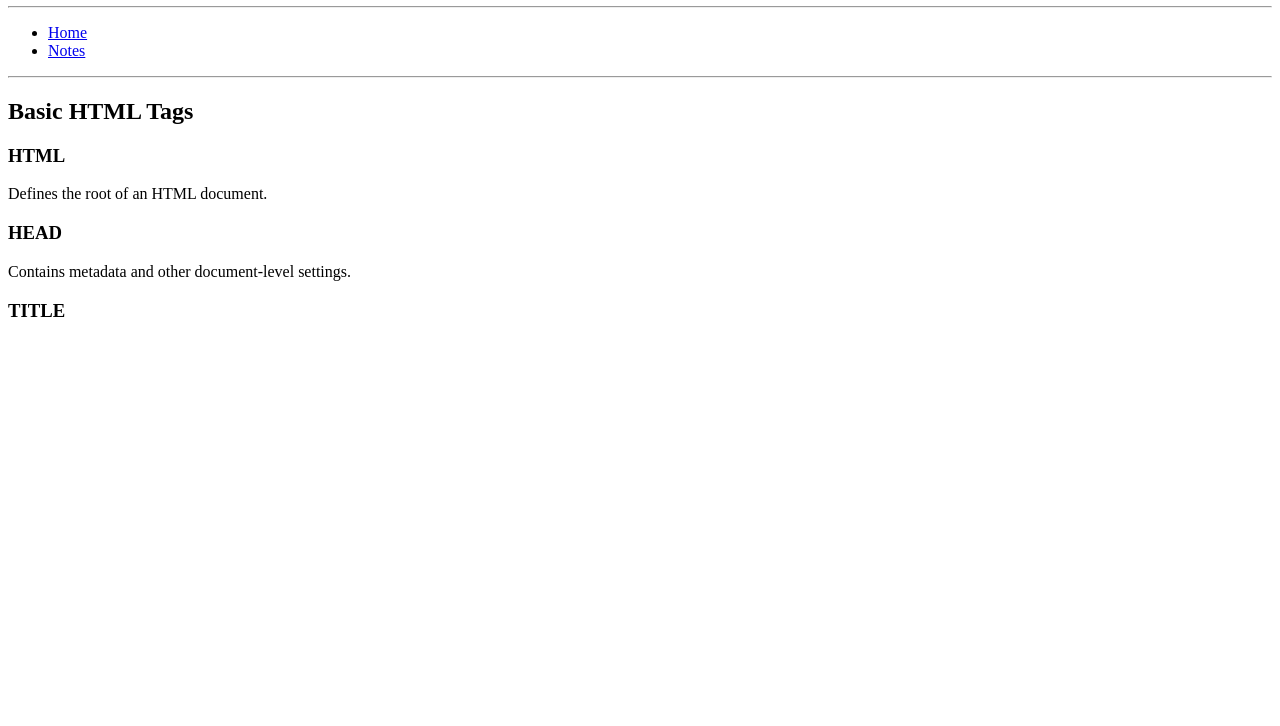
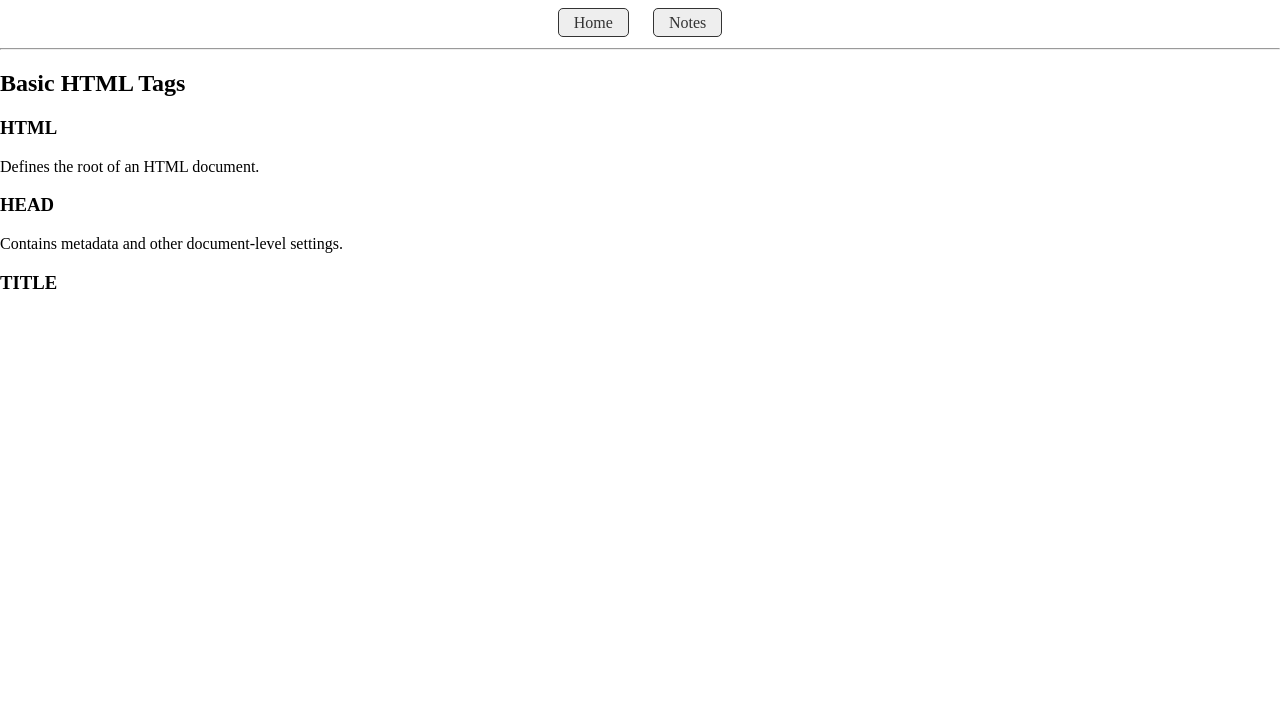
Before and after one commit to 90541111262/ASSIGNMENT-4-WEB, a plain HTML site: page notes.html in a window 1280 px wide. Shown: the part 74-800 px from the top of the page. Drawn offline with Linux system fonts and the light colour scheme.

Commit message:
Update notes.html

```diff
--- a/notes.html
+++ b/notes.html
@@ -2,7 +2,7 @@
 <html>
 <head>
 <title>HTML Tags</title>
-<link rel="https://90541111262.github.io/ASSIGNMENT-4-WEB/styles.css" href="styles/styles.css">
+  <link href="https://90541111262.github.io/ASSIGNMENT-4-WEB/styles.css" rel="stylesheet"/>
 </head>
 <body>
 <header>
```
